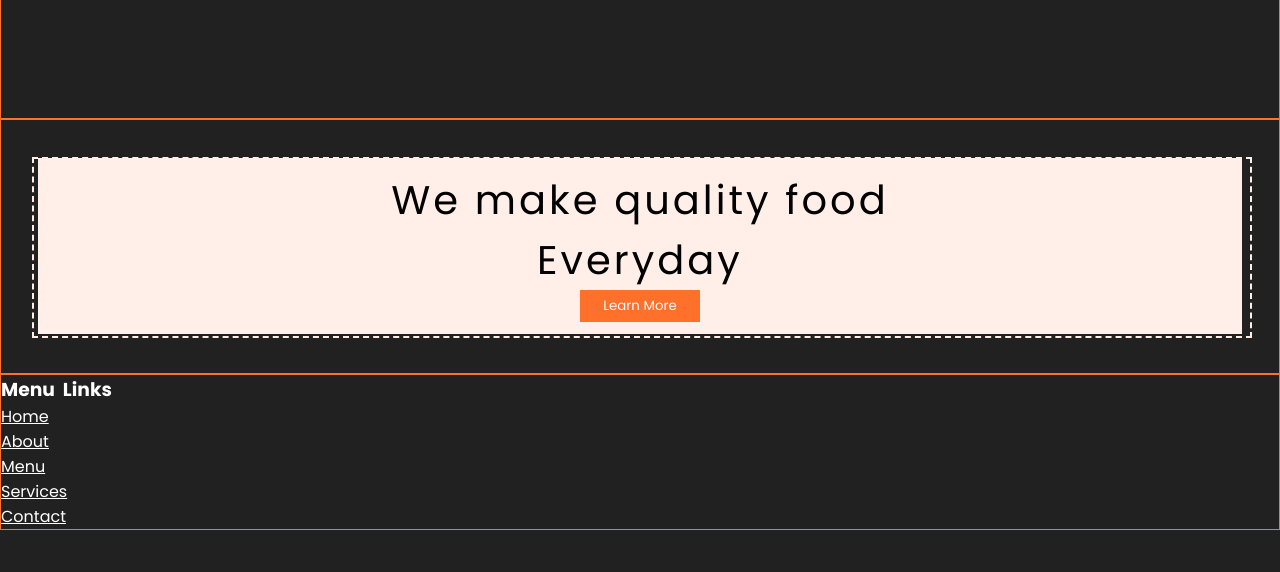
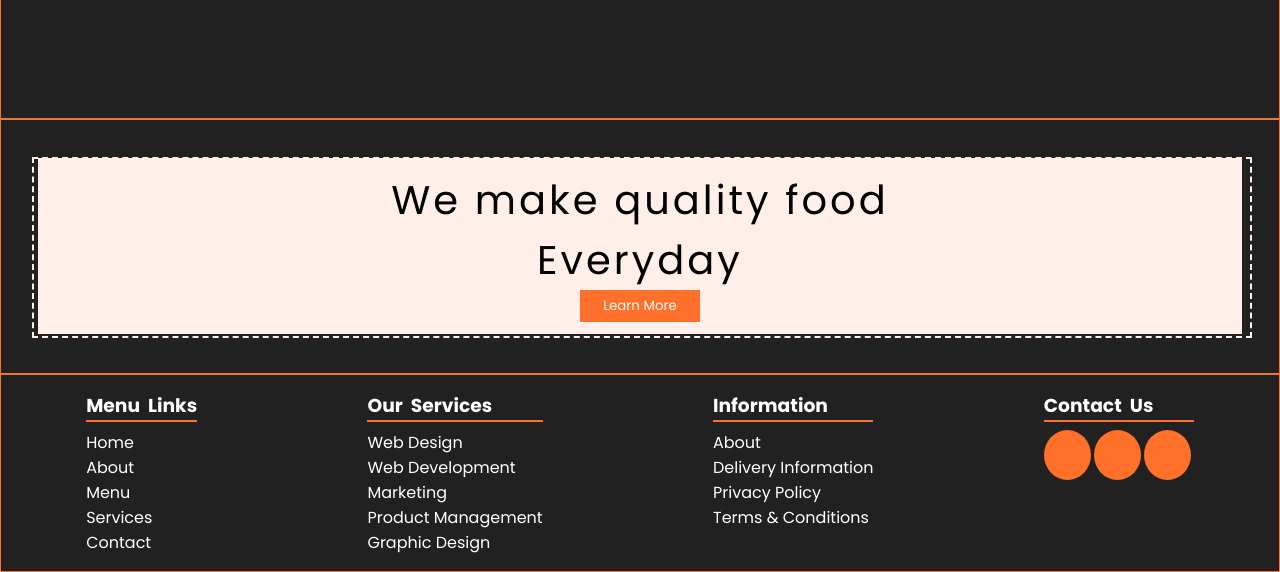
Before and after one commit to ADEP-123/trabS3, a plain HTML site: page index.html in a window 1280 px wide. Shown: the part 1665-2237 px from the top of the page. Before the commit the page ends 2195 px from the top, so only its background shows below. Drawn offline with nearby package versions, Linux system fonts and the light colour scheme.

Commit message:
feat: :sparkles: avance 2

```diff
--- a/ejercicio.css
+++ b/ejercicio.css
@@ -10,8 +10,18 @@ body{
     background-color: #212121;
     width: 100%;
     height: 100vh;
-    color: #1e1d2b
+    color: #1e1d2b;
+    overflow-y: auto;
+    scroll-behavior: smooth;
 }
+body::-webkit-scrollbar {
+    width: 12px;
+}
+body::-webkit-scrollbar-thumb {
+    background-color:#ff702a;
+    border-radius: 20px;
+}
+
 
 /* 1. Barra de navegacion */
 #navbar{
@@ -22,19 +32,16 @@ body{
     align-items: center;
     padding-bottom: 1%;
 }
-
 #tittle{
     height: 100%;
     display: flex;
     align-items: center;
     width: 50vw;
     margin-left: 5vw;
-
 }
 #tittle>h2{
     color: #fa5252;
 }
-
 #buttons{
     height: 100%;
     width: 45vw;
@@ -318,8 +325,8 @@ body{
 /* 7. Contact */
 #contact{
     display: flex;
-    align-items: center;
-    align-content: center;
+    align-items: flex-start;
+    justify-content: space-around;
     flex-wrap: wrap;
     width: 100%;
     border: 1px solid #ff702a;
@@ -327,8 +334,24 @@ body{
 .contactList{
     display: flex;
     flex-direction: column;
+    padding: 2vh;
 }
 .contactList>h3{
     word-spacing: 4px;
-    border-bottom: 2px orange;
+    border-bottom: 2px solid #ff702a;
+    margin-bottom: 1vh;
 }
+.contactList>a{
+    text-decoration: none;
+}
+#social_media{
+    display: flex;
+    justify-content: space-around;
+}
+.sm{
+    width: 50px;
+    height: 50px;
+    margin-right: 2%;
+    background-color: #ff702a;
+    border-radius: 100%;
+}
--- a/index.html
+++ b/index.html
@@ -124,9 +124,29 @@
             <a href="#services">Services</a>
             <a href="#contact">Contact</a>
         </div>
-        <div></div>
-        <div></div>
-        <div></div>
+        <div class="contactList">
+            <h3 class="contact_list_tittle">Our Services</h3>
+            <a href="">Web Design</a>
+            <a href="">Web Development</a>
+            <a href="">Marketing</a>
+            <a href="">Product Management</a>
+            <a href="">Graphic Design</a>
+        </div>
+        <div class="contactList">
+            <h3 class="contact_list_tittle">Information</h3>
+            <a href="#about_us">About</a>
+            <a href="">Delivery Information</a>
+            <a href="">Privacy Policy</a>
+            <a href="">Terms & Conditions</a>
+        </div>
+        <div class="contactList">
+            <h3 class="contact_list_tittle">Contact Us</h3>
+            <div id="social_media">
+                <div class="sm"></div>
+                <div class="sm"></div>
+                <div class="sm"></div>
+            </div>
+        </div>
     </div>
 
 
```
